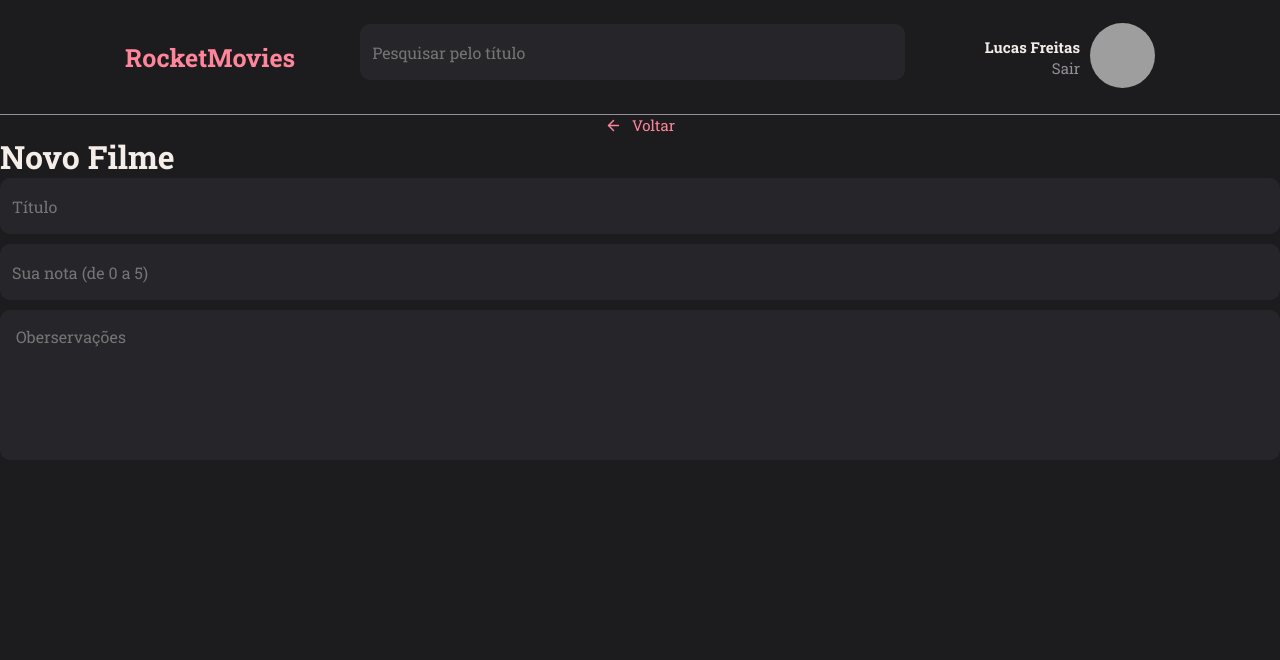
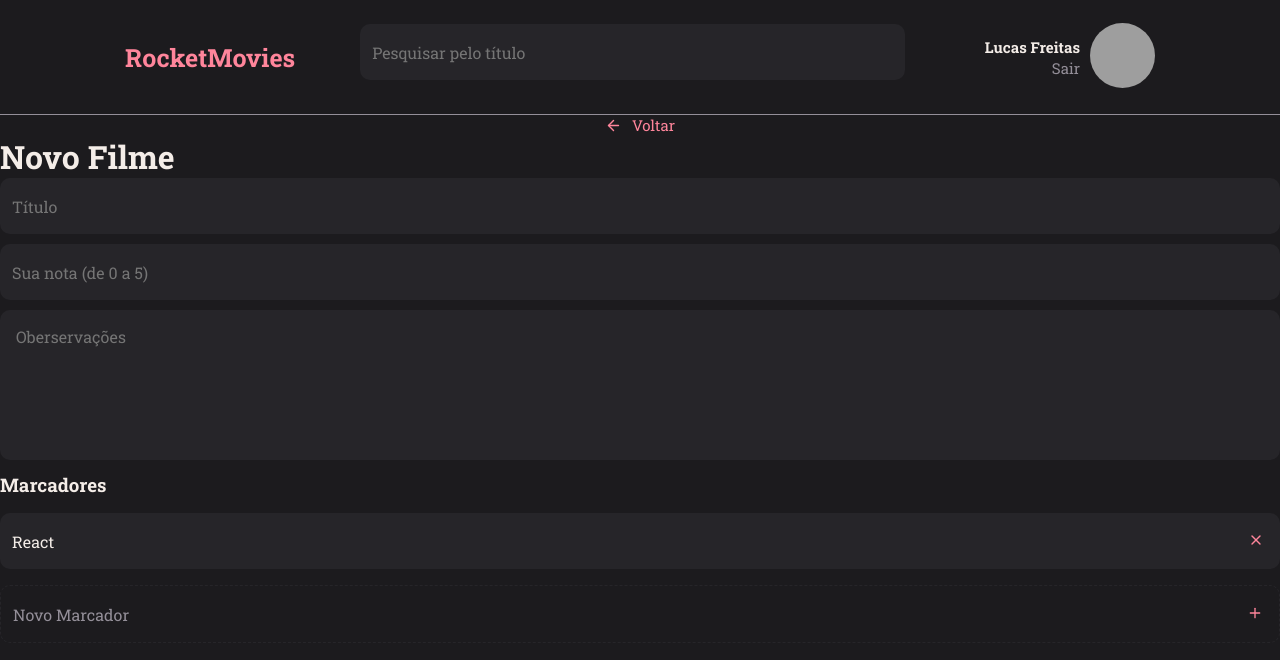
Before and after one commit to lucasfreittas/RocketFlix-Front, a React (Vite) app: page /newReview in a window 1280 px wide. Shown: the top 660 px of the page. Built offline with nearby package versions, Linux system fonts and the light colour scheme; grey boxes are pictures that could not be loaded.

Commit message:
New Marker - Component

```diff
--- /dev/null
+++ b/src/Components/NewMarker/index.jsx
@@ -0,0 +1,23 @@
+import { Container } from './styles';
+import { FiPlus, FiX } from 'react-icons/fi';
+
+export function NewMarker({value, isNew, onClick,...rest}){
+    return(
+        <Container isNew={isNew}>
+            <input
+                type='text'
+                value={value}
+                readOnly={!isNew}
+                {...rest}
+            />
+
+            <button
+                type='button'
+                onClick={onClick}
+                className={isNew ? 'button-add' : 'button-delete'}
+            >
+                {isNew ? <FiPlus /> : <FiX /> }
+            </button>
+        </Container>
+    )
+};
--- /dev/null
+++ b/src/Components/NewMarker/styles.js
@@ -0,0 +1,45 @@
+import styled from 'styled-components';
+
+export const Container = styled.div`
+
+    display: flex;
+    align-items: center;
+
+    background-color: ${({theme, isNew}) => isNew ? 'transparent' : theme.COLORS.MEDIUM_GRAY};
+    color: ${({theme, isNew}) => theme.COLORS.WHITE};
+
+    border: ${({theme, isNew}) => isNew ? `1px dashed ${theme.COLORS.MEDIUM_GRAY}` : 'none'};
+
+    margin-bottom: 8px;
+    margin-top: 16px;
+    border-radius: 10px;
+    padding-right: 16px;
+
+    > button{
+        border: none;
+        background: none;
+    }
+        .button-delete{
+            color: ${({theme, isNew}) => theme.COLORS.PINK};
+        }
+
+        .button-add{
+            color: ${({theme, isNew}) => theme.COLORS.PINK};
+        }
+
+        >input {
+            height: 56px;
+            width: 100%;
+
+            padding: 12px;
+
+            color: ${({theme, isNew}) => theme.COLORS.WHITE};
+            background: transparent;
+
+            border: none;
+
+            &::placeholder{
+                color: ${({theme, isNew}) => theme.COLORS.LIGHT_GRAY};
+            }
+        }
+`;
--- a/src/Pages/CreateMovie/index.jsx
+++ b/src/Pages/CreateMovie/index.jsx
@@ -5,7 +5,8 @@ import { Input } from '../../Components/Input';
 import { TextLink } from '../../Components/TextLink';
 import { TextArea } from '../../Components/TextArea';
 import { Button } from '../../Components/Button';
-import { Tags } from '../../Components/Tags';
+import { NewMarker } from '../../Components/NewMarker'
+
 import { FiArrowLeft } from 'react-icons/fi'
 
 export function CreateMovie(){
@@ -27,8 +28,13 @@ export function CreateMovie(){
                 </Movie>
 
                 <Markers>
+                    <h3>Marcadores</h3>
+                    <div className='tagContainer'>
+                        <NewMarker value='React' />
+                        <NewMarker isNew placeholder='Novo Marcador' />
+                    </div>
+                </Markers>
 
-                </Markers>
             </form>
         </Container>
     )
```
